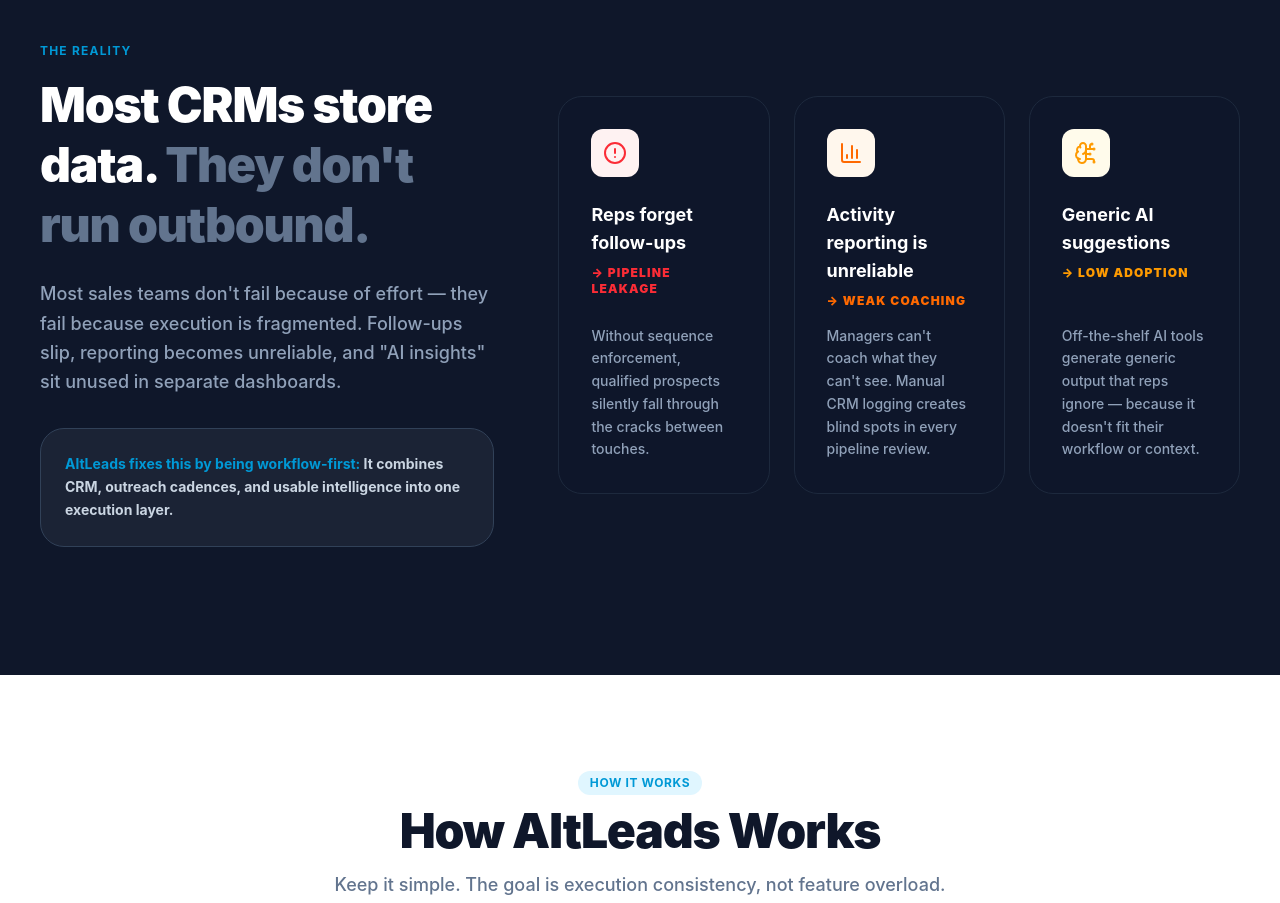
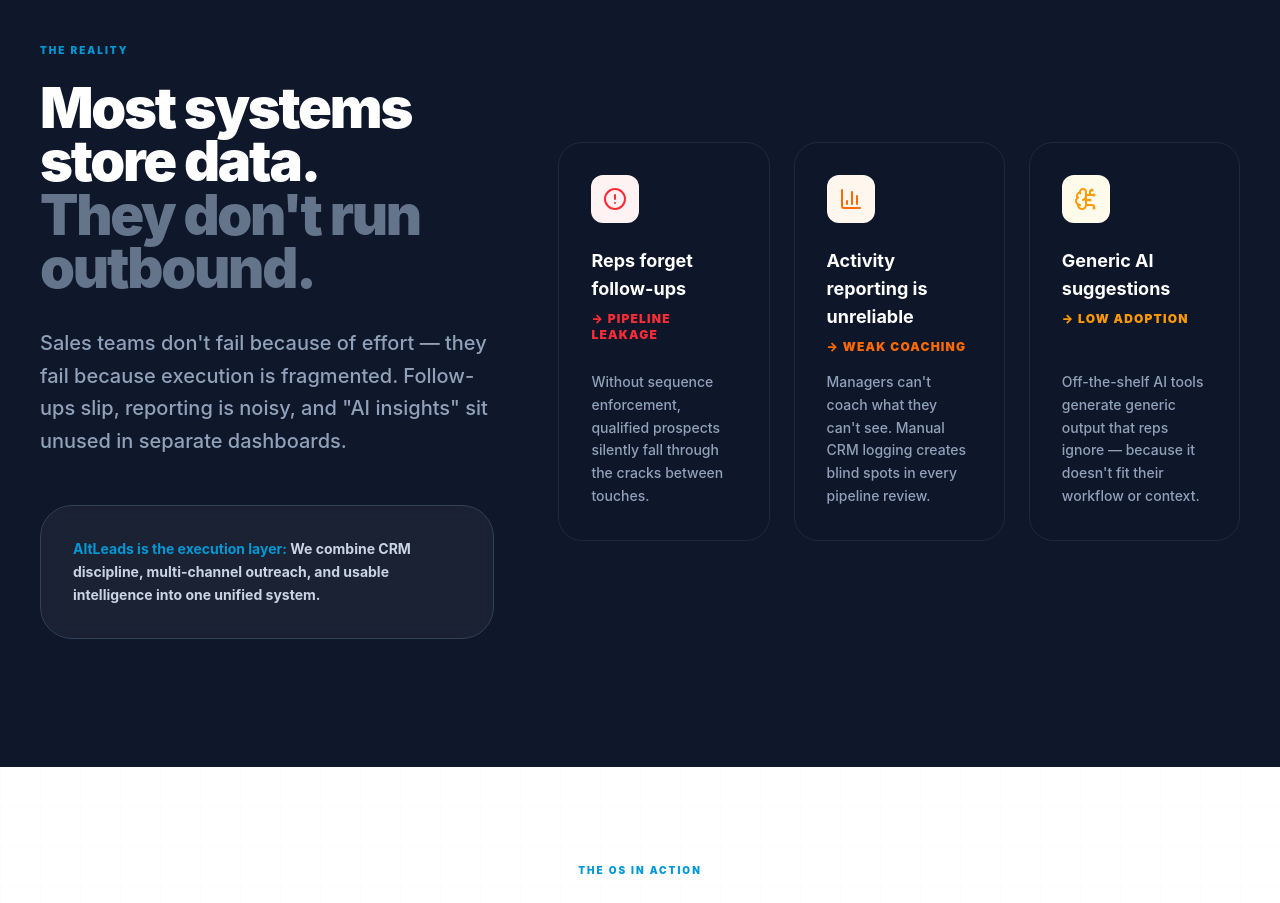
Before and after one commit to ampliorcloud-glitch/altleads_website, a Next.js app: page / in a window 1280 px wide. Shown: the part 1080-1983 px from the top of the page. Built offline with nearby package versions, Linux system fonts and the light colour scheme.

Commit message:
style: full 'billion dollar' aesthetic overhaul of homepage

```diff
--- a/components/FAQ.jsx
+++ b/components/FAQ.jsx
@@ -35,12 +35,12 @@
         <SectionWrapper id="faq" className="bg-white">
             <div className="flex flex-col lg:flex-row gap-20">
                 <div className="lg:w-1/3">
-                    <span className="text-primary font-bold tracking-widest text-xs uppercase mb-4 block">Support</span>
-                    <h2 className="text-4xl md:text-5xl font-black tracking-tight text-[#0f172a] mb-6">
-                        Everything you <br /> <span className="text-primary">need to know.</span>
+                    <span className="text-primary font-black tracking-[0.2em] text-[10px] uppercase mb-6 block">Support & FAQs</span>
+                    <h2 className="text-[40px] md:text-[56px] font-black headline-premium text-[#0f172a] mb-8 leading-none">
+                        Everything you <br /> <span className="text-primary italic">need to know.</span>
                     </h2>
-                    <p className="text-slate-500 text-lg font-medium mb-10">
-                        Have a different question? Our team is ready to help.
+                    <p className="text-slate-500 text-lg md:text-xl font-medium mb-12 leading-relaxed">
+                        Have a specific question about your outbound team? We're here to help.
                     </p>
                     <a
                         href="/contact"
--- a/components/FinalCTA.jsx
+++ b/components/FinalCTA.jsx
@@ -14,20 +14,20 @@
             </div>
 
             <div className="relative z-10 max-w-4xl mx-auto">
-                <span className="text-blue-400 font-bold tracking-widest text-xs uppercase mb-8 block">Ready to Execute?</span>
-                <h2 className="text-4xl md:text-7xl font-black tracking-tight text-white mb-8 leading-[1.05]">
-                    Turn scattered outreach <br /> into a <span className="text-slate-500">predictable pipeline.</span>
+                <span className="text-blue-400 font-black tracking-[0.2em] text-[10px] uppercase mb-10 block">The Next Step</span>
+                <h2 className="text-[42px] md:text-[80px] font-black headline-premium text-white mb-10 leading-none">
+                    Turn fragmented outreach <br /> into a <span className="text-slate-500">System of Mastery.</span>
                 </h2>
-                <p className="text-slate-400 text-xl font-medium mb-12 max-w-2xl mx-auto">
-                    Bring CRM workflow, multi-channel execution, and usable intelligence into one system your team actually uses.
+                <p className="text-slate-400 text-lg md:text-2xl font-medium mb-16 max-w-3xl mx-auto leading-relaxed">
+                    Unify your CRM, outreach, and intelligence into one execution layer that actually converts.
                 </p>
 
                 <div className="flex flex-col sm:flex-row items-center justify-center gap-6">
                     <a
                         href="/contact"
-                        className="w-full sm:w-auto px-10 py-5 bg-white text-[#0f172a] font-black rounded-2xl hover:bg-slate-100 transition-all shadow-2xl flex items-center justify-center gap-2 group text-center"
+                        className="w-full sm:w-auto px-12 py-5 bg-white text-[#0f172a] font-black rounded-2xl hover:bg-slate-100 transition-all shadow-2xl flex items-center justify-center gap-3 group text-center glow-on-hover"
                     >
-                        Book a Demo
+                        Book Absolute Access
                         <ArrowRight className="size-5 group-hover:translate-x-1 transition-transform" />
                     </a>
                     <a
--- a/components/Implementation.jsx
+++ b/components/Implementation.jsx
@@ -22,12 +22,12 @@
         <SectionWrapper id="integrations" className="bg-[#f8fafc]">
             <div className="flex flex-col lg:flex-row gap-20 items-start">
                 <div className="lg:w-1/2">
-                    <span className="text-primary font-bold tracking-widest text-xs uppercase mb-4 block">Switch Easily</span>
-                    <h2 className="text-4xl md:text-5xl font-black tracking-tight text-[#0f172a] mb-6 leading-tight">
-                        Reduce <span className="text-primary italic">switching fear.</span>
+                    <span className="text-primary font-black tracking-[0.2em] text-[10px] uppercase mb-6 block">Zero Friction</span>
+                    <h2 className="text-[40px] md:text-[56px] font-black headline-premium text-[#0f172a] mb-8 leading-none">
+                        Eliminate <br /><span className="text-primary italic">switching fear.</span>
                     </h2>
-                    <p className="text-slate-500 text-lg font-medium leading-relaxed mb-10">
-                        AltLeads is designed to reduce switching fear: import from CSV, connect to existing CRM workflows, and go live in days — not months.
+                    <p className="text-slate-500 text-lg md:text-xl font-medium leading-relaxed mb-12">
+                        Designed for speed. Import from CSV, connect to your existing data source, and go live in days — not months.
                     </p>
 
                     <div className="grid grid-cols-3 gap-4">
--- a/components/Problem.jsx
+++ b/components/Problem.jsx
@@ -36,16 +36,16 @@
         <SectionWrapper id="problem" className="bg-[#0f172a] text-white py-32">
             <div className="flex flex-col lg:flex-row gap-16 items-center">
                 <div className="lg:w-2/5">
-                    <span className="text-primary font-bold tracking-widest text-xs uppercase mb-4 block">The Reality</span>
-                    <h2 className="text-4xl md:text-5xl font-black tracking-tight mb-6 leading-tight">
-                        Most CRMs store data. <span className="text-slate-500">They don't run outbound.</span>
+                    <span className="text-primary font-black tracking-[0.2em] text-[10px] uppercase mb-6 block">The Reality</span>
+                    <h2 className="text-[40px] md:text-[56px] font-black headline-premium mb-8 leading-none">
+                        Most systems store data. <br /><span className="text-[#64748b]">They don't run outbound.</span>
                     </h2>
-                    <p className="text-slate-400 text-lg leading-relaxed font-medium mb-8">
-                        Most sales teams don't fail because of effort — they fail because execution is fragmented. Follow-ups slip, reporting becomes unreliable, and "AI insights" sit unused in separate dashboards.
+                    <p className="text-slate-400 text-lg md:text-xl leading-relaxed font-medium mb-12">
+                        Sales teams don't fail because of effort — they fail because execution is fragmented. Follow-ups slip, reporting is noisy, and "AI insights" sit unused in separate dashboards.
                     </p>
-                    <div className="p-6 bg-white/5 border border-slate-700 rounded-3xl">
+                    <div className="p-8 bg-white/5 border border-slate-700 rounded-[32px] backdrop-blur-sm">
                         <p className="text-sm font-bold text-slate-300 leading-relaxed">
-                            <span className="text-primary">AltLeads fixes this by being workflow-first:</span> It combines CRM, outreach cadences, and usable intelligence into one execution layer.
+                            <span className="text-primary">AltLeads is the execution layer:</span> We combine CRM discipline, multi-channel outreach, and usable intelligence into one unified system.
                         </p>
                     </div>
                 </div>
--- a/components/UseCases.jsx
+++ b/components/UseCases.jsx
@@ -34,10 +34,10 @@
 export default function UseCases() {
     return (
         <SectionWrapper id="usecases" className="bg-white">
-            <div className="text-center mb-20 max-w-3xl mx-auto">
-                <span className="text-primary font-bold tracking-widest text-xs uppercase mb-4 block">Use Cases</span>
-                <h2 className="text-4xl md:text-5xl font-black tracking-tight text-[#0f172a] mb-6 leading-tight">
-                    Built for teams that <span className="text-primary italic">execute.</span>
+            <div className="text-center mb-24 max-w-4xl mx-auto">
+                <span className="text-primary font-black tracking-[0.2em] text-[10px] uppercase mb-6 block">Target Profiles</span>
+                <h2 className="text-[40px] md:text-[64px] font-black headline-premium text-[#0f172a] mb-8 leading-none">
+                    Built for teams that <br /><span className="text-primary italic">choose to execute.</span>
                 </h2>
             </div>
 
@@ -49,14 +49,14 @@
                         whileInView={{ opacity: 1, y: 0 }}
                         viewport={{ once: true }}
                         transition={{ delay: index * 0.1 }}
-                        className="p-10 bg-[#f8fafc] border border-slate-100 rounded-[40px] hover:border-primary/20 hover:shadow-xl hover:-translate-y-1 transition-all group"
+                        className="p-12 bg-white border border-slate-100 rounded-[48px] hover:border-primary/20 hover:shadow-2xl hover:shadow-primary/5 hover:-translate-y-2 transition-all group"
                     >
-                        <span className="text-[10px] font-black uppercase tracking-widest text-primary mb-6 block">{useCase.subtitle}</span>
-                        <div className={`size-14 rounded-2xl ${useCase.color} flex items-center justify-center mb-6 group-hover:scale-110 transition-transform`}>
-                            <useCase.icon className={`size-7 ${useCase.iconColor}`} />
+                        <span className="text-[9px] font-black uppercase tracking-[0.2em] text-primary mb-8 block">{useCase.subtitle}</span>
+                        <div className={`size-16 rounded-3xl ${useCase.color} flex items-center justify-center mb-10 group-hover:scale-110 transition-transform`}>
+                            <useCase.icon className={`size-8 ${useCase.iconColor}`} />
                         </div>
-                        <h3 className="text-2xl font-bold text-[#0f172a] mb-4 group-hover:text-primary transition-colors">{useCase.title}</h3>
-                        <p className="text-slate-500 leading-relaxed font-medium">
+                        <h3 className="text-2xl font-black text-[#0f172a] mb-4 group-hover:text-primary transition-colors">{useCase.title}</h3>
+                        <p className="text-slate-500 text-base leading-relaxed font-medium">
                             {useCase.desc}
                         </p>
                     </motion.div>
--- a/components/Workflow.jsx
+++ b/components/Workflow.jsx
@@ -31,14 +31,17 @@
 
 export default function Workflow() {
     return (
-        <SectionWrapper id="how-it-works" className="bg-white border-b border-slate-100">
-            <div className="text-center mb-20 max-w-3xl mx-auto">
-                <span className="text-primary font-bold tracking-wider text-xs uppercase mb-3 block bg-primary-light py-1 px-3 rounded-full w-fit mx-auto">How It Works</span>
-                <h2 className="text-3xl md:text-5xl font-black tracking-tight text-[#0f172a] mb-4">
-                    How AltLeads Works
+        <SectionWrapper id="how-it-works" className="bg-white border-b border-slate-100 relative overflow-hidden">
+            {/* Subtle Grid Pattern */}
+            <div className="absolute inset-0 bg-grid opacity-[0.2] pointer-events-none" />
+
+            <div className="text-center mb-24 max-w-4xl mx-auto relative z-10">
+                <span className="text-primary font-black tracking-[0.2em] text-[10px] uppercase mb-6 block">The OS In Action</span>
+                <h2 className="text-[40px] md:text-[64px] font-black headline-premium text-[#0f172a] mb-8 leading-none">
+                    Execution, <span className="text-primary italic">simplified.</span>
                 </h2>
-                <p className="text-lg text-slate-500 max-w-2xl mx-auto font-medium">
-                    Keep it simple. The goal is execution consistency, not feature overload.
+                <p className="text-lg md:text-xl text-slate-500 max-w-2xl mx-auto font-medium">
+                    Built for teams that choose performance over feature-bloat. Here's how AltLeads runs your outbound engine.
                 </p>
             </div>
 
@@ -51,16 +54,16 @@
                         viewport={{ once: true }}
                         transition={{ delay: index * 0.15 }}
                         className={`relative p-10 rounded-[40px] border-2 transition-all group ${step.active
-                                ? "bg-primary-light/20 border-primary/20 shadow-xl shadow-primary/5"
-                                : "bg-[#f8fafc] border-slate-100 hover:border-primary/20 hover:shadow-lg"
+                            ? "bg-primary-light/20 border-primary/20 shadow-xl shadow-primary/5"
+                            : "bg-[#f8fafc] border-slate-100 hover:border-primary/20 hover:shadow-lg"
                             }`}
                     >
                         <span className={`text-6xl font-black mb-8 block ${step.active ? "text-primary/20" : "text-slate-100"}`}>
                             {step.step}
                         </span>
                         <div className={`size-14 rounded-2xl flex items-center justify-center mb-6 transition-all ${step.active
-                                ? "bg-primary shadow-lg shadow-primary/30"
-                                : "bg-white border border-slate-100 shadow-sm group-hover:bg-primary group-hover:shadow-lg group-hover:shadow-primary/10"
+                            ? "bg-primary shadow-lg shadow-primary/30"
+                            : "bg-white border border-slate-100 shadow-sm group-hover:bg-primary group-hover:shadow-lg group-hover:shadow-primary/10"
                             }`}>
                             <step.icon className={`size-7 ${step.active ? "text-white" : "text-slate-400 group-hover:text-white"} transition-colors`} />
                         </div>
```
